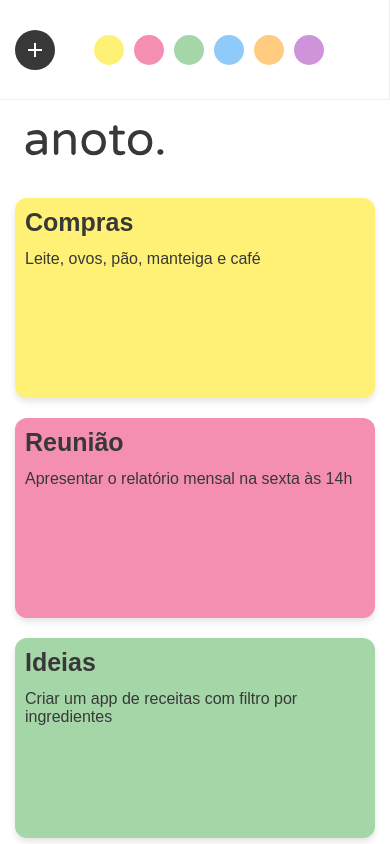
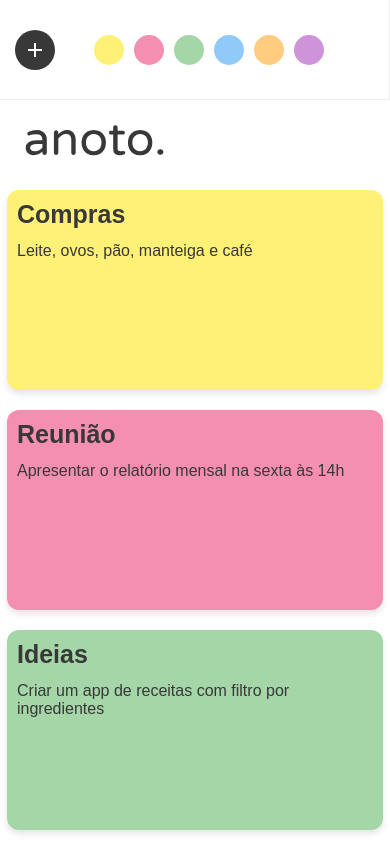
Before and after one commit to leonamlucius/anoto, an Angular app: page /home in a window 390 px wide. Shown: the top 844 px of the page. Built offline with nearby package versions, Linux system fonts and the light colour scheme; a web font is replaced by a local one.

Commit message:
modal de edição e filtro de cards

```diff
--- a/src/app/core/body/body.component.scss
+++ b/src/app/core/body/body.component.scss
@@ -3,5 +3,5 @@
   display: flex;
   flex-direction: column;
   align-items: flex-start;
-  justify-content: center;
+  justify-content: flex-start;
 }
--- a/src/app/core/login/login.component.html
+++ b/src/app/core/login/login.component.html
@@ -7,7 +7,7 @@
         <form>
             <div class="form-group">
                 <label for="username">Email</label>
-                <input type="text" id="username" name="username" class="form-control">
+                <input type="email" id="username" name="username" class="form-control">
             </div>
             <div class="form-group">
                 <label for="password">Senha</label>
--- a/src/app/core/notes/notes.component.html
+++ b/src/app/core/notes/notes.component.html
@@ -1,5 +1,5 @@
-<div *ngFor="let note of notes" class="note" (mouseenter)="showEdit(note)" (mouseleave)="hideEdit(note)"
-    [style.backgroundColor]="note.color">
+<div *ngFor="let note of notes" class="note-card" (mouseenter)="showEdit(note)" (mouseleave)="hideEdit(note) "
+    id="{{note.color}}" [style.backgroundColor]="note.color">
 
     <div class="note-body">
         <h3>{{ note.title }}</h3>
@@ -7,6 +7,9 @@
     </div>
 
     <div class="note-footer" [class.active]="note.showFooter">
-        <span class="material-symbols-outlined">edit_square</span>
+        <span class="material-symbols-outlined" (click)="createModal()">edit_square</span>
     </div>
 </div>
+
+
+<app-modal *ngIf="showModal" (closeModal)="showModal = false"></app-modal>
--- a/src/app/core/notes/notes.component.scss
+++ b/src/app/core/notes/notes.component.scss
@@ -7,7 +7,21 @@
   flex-wrap: wrap;
   gap: 20px;
 }
-.note {
+
+@keyframes popOut {
+  0% {
+    transform: scale(0);
+    opacity: 0;
+  }
+  70% {
+    transform: scale(1.01);
+    opacity: 1;
+  }
+  100% {
+    transform: scale(1);
+  }
+}
+.note-card {
   width: 210px;
   height: 200px;
   padding: 10px;
@@ -21,15 +35,22 @@
   gap: 10px;
   box-shadow: 0px 4px 6px rgba(0, 0, 0, 0.1);
 }
+.note-card.none {
+  display: none;
+}
+.note-card.animate {
+  animation: popOut 0.3s ease;
+}
 
-.note:hover {
+
+.note-card:hover {
   transform: scale(1.1);
 }
-.note h3 {
+.note-card h3 {
   font-weight: 600;
 }
 
-.note p {
+.note-card p {
   font-weight: 400;
 }
 .note-body {
@@ -42,21 +63,31 @@
 }
 
 @media (max-width: 600px) {
-  .note {
+
+  :host {
+  padding: 7px 7px;
+  width: 100%;
+  display: flex;
+  justify-content: flex-start;
+  align-items: center;
+  flex-wrap: wrap;
+  gap: 20px;
+}
+  .note-card {
     width: 100%;
     height: 200px;
     gap: 50px;
   }
 
-  .note:hover {
+  .note-card:hover {
     transform: scale(1.04);
   }
 
-  .note h3 {
+  .note-card h3 {
     font-size: 25px;
   }
 
-  .note p {
+  .note-card p {
     font-weight: 15px;
   }
 }
--- a/src/app/core/notes/notes.component.ts
+++ b/src/app/core/notes/notes.component.ts
@@ -1,9 +1,10 @@
 import { Component } from '@angular/core';
-import { NgFor } from '@angular/common';
+import { NgFor, NgIf } from '@angular/common';
+import { ModalComponent } from '../../features/modal/modal.component';
 
 @Component({
   selector: 'app-notes',
-  imports: [NgFor],
+  imports: [NgFor, NgIf, ModalComponent],
   templateUrl: './notes.component.html',
   styleUrl: './notes.component.scss',
 })
@@ -53,6 +54,16 @@ export class NotesComponent {
     },
   ];
 
+  showModal = false;
+
+  public showModalCreateNote() {
+    document.insertBefore;
+  }
+
+  public createModal() {
+    this.showModal = true;
+  }
+
   public showEdit(note: any) {
     note.showFooter = true;
   }
--- a/src/app/core/sidebar/sidebar.component.html
+++ b/src/app/core/sidebar/sidebar.component.html
@@ -6,7 +6,10 @@
 
 
 <div class="colors">
-    <button *ngFor="let note of notes" class="note" [style.backgroundColor]="note.color" (click)="selectNote($event)">
+    <button *ngFor="let note of notes" class="note" [style.backgroundColor]="note.color" (click)="selectNote($event)" id="{{note.color}}">
+        <span class="material-symbols-outlined">
+
+        </span>
 
     </button>
 </div>
--- a/src/app/core/sidebar/sidebar.component.ts
+++ b/src/app/core/sidebar/sidebar.component.ts
@@ -11,11 +11,11 @@ export class SidebarComponent {
   showModal = false;
   notes = [
     { id: 1, title: 'Note 1', content: 'Content of Note 1', color: '#FFF176' },
-    { id: 2, title: 'Note 2', content: 'Content of Note 2', color: ' #F48FB1' },
+    { id: 2, title: 'Note 2', content: 'Content of Note 2', color: '#F48FB1' },
     { id: 3, title: 'Note 3', content: 'Content of Note 3', color: '#A5D6A7' },
     { id: 4, title: 'Note 4', content: 'Content of Note 4', color: '#90CAF9' },
     { id: 5, title: 'Note 5', content: 'Content of Note 5', color: '#FFCC80' },
-    { id: 6, title: 'Note 6', content: 'Content of Note 6', color: ' #CE93D8' },
+    { id: 6, title: 'Note 6', content: 'Content of Note 6', color: '#CE93D8' },
   ];
 
   booleanValue = true;
@@ -44,8 +44,20 @@ export class SidebarComponent {
   public selectNote(event: MouseEvent) {
     const clicked = event.currentTarget as HTMLElement;
 
+    const id = clicked.getAttribute('id');
+
+    document.querySelectorAll(`.note-card`).forEach((c) => {
+      c.classList.remove('none');
+      c.classList.add('animate');
+    });
+
+    console.log('ID da nota clicada:', id);
     if (clicked.classList.contains('active')) {
       clicked.classList.remove('active');
+
+      document
+        .querySelectorAll(`.note-card`)
+        .forEach((c) => {c.classList.remove('none'); c.classList.remove('animate');});
       return;
     }
 
@@ -53,6 +65,10 @@ export class SidebarComponent {
       .querySelectorAll('.note')
       .forEach((n) => n.classList.remove('active'));
     clicked.classList.add('active');
+
+    document
+      .querySelectorAll(`.note-card:not([id="${id}"])`)
+      .forEach((c) => c.classList.add('none'));
   }
 
   public showModalCreateNote() {
```
